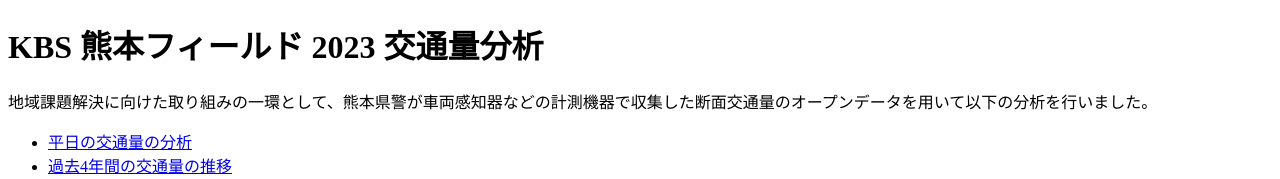
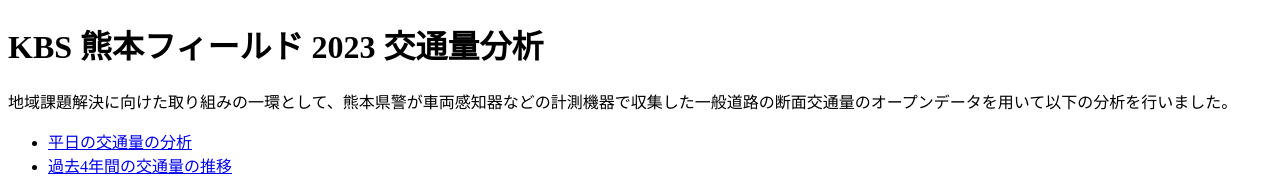
Before and after one commit to ko-kjs/kuma, a plain HTML site: page index.html in a window 1280 px wide. Shown: the top 179 px of the page. Drawn offline with Linux system fonts and the light colour scheme.

Commit message:
minor update

```diff
--- a/index.html
+++ b/index.html
@@ -9,7 +9,7 @@
 <body>
   <h1>KBS 熊本フィールド 2023 交通量分析</h1>
 
-  <p>地域課題解決に向けた取り組みの一環として、熊本県警が車両感知器などの計測機器で収集した断面交通量のオープンデータを用いて以下の分析を行いました。</p>
+  <p>地域課題解決に向けた取り組みの一環として、熊本県警が車両感知器などの計測機器で収集した一般道路の断面交通量のオープンデータを用いて以下の分析を行いました。</p>
   <ul>
     <li><a href="#weekday">平日の交通量の分析</a></li>
     <li><a href="#transition">過去4年間の交通量の推移</a></li>
@@ -64,6 +64,7 @@
   <ul>
     <li>各計測地点では、「断面交通量情報」として5分当たりの通過車両数が提供されています。</li>
     <li>各計測地点での車速や車種の情報は提供されていません。</li>
+    <li>高速道路の「断面交通量情報」は未提供で、一般道のデータを分析しています。</li>
     <li><a href="sensors_Kumamoto_Pref.html" target="_blank">熊本県全域 交通量計測地点一覧</a> を地図上にプロットしました。</li>
     <li>😢人吉市には計測地点がありません😭</li>
   </ul>
```
